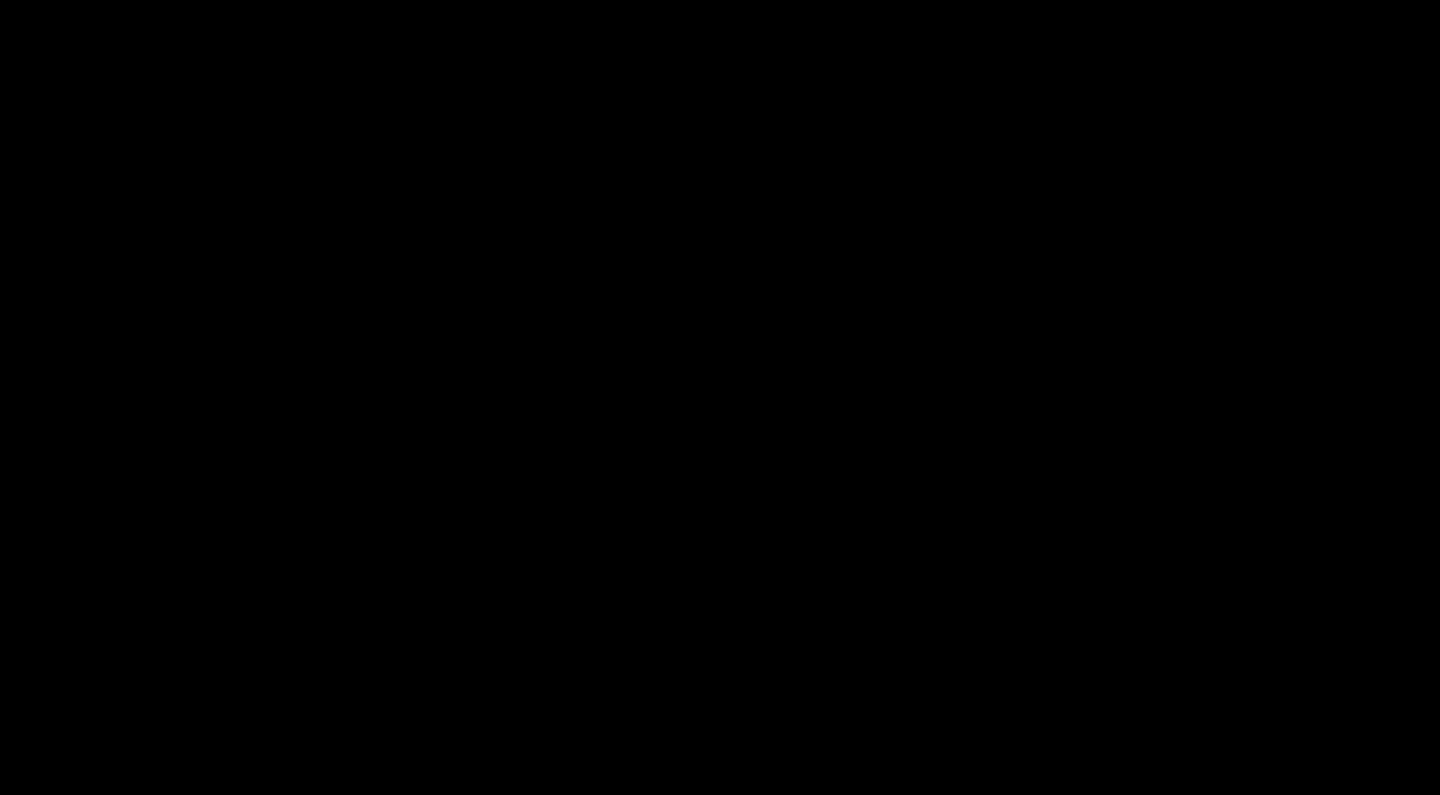
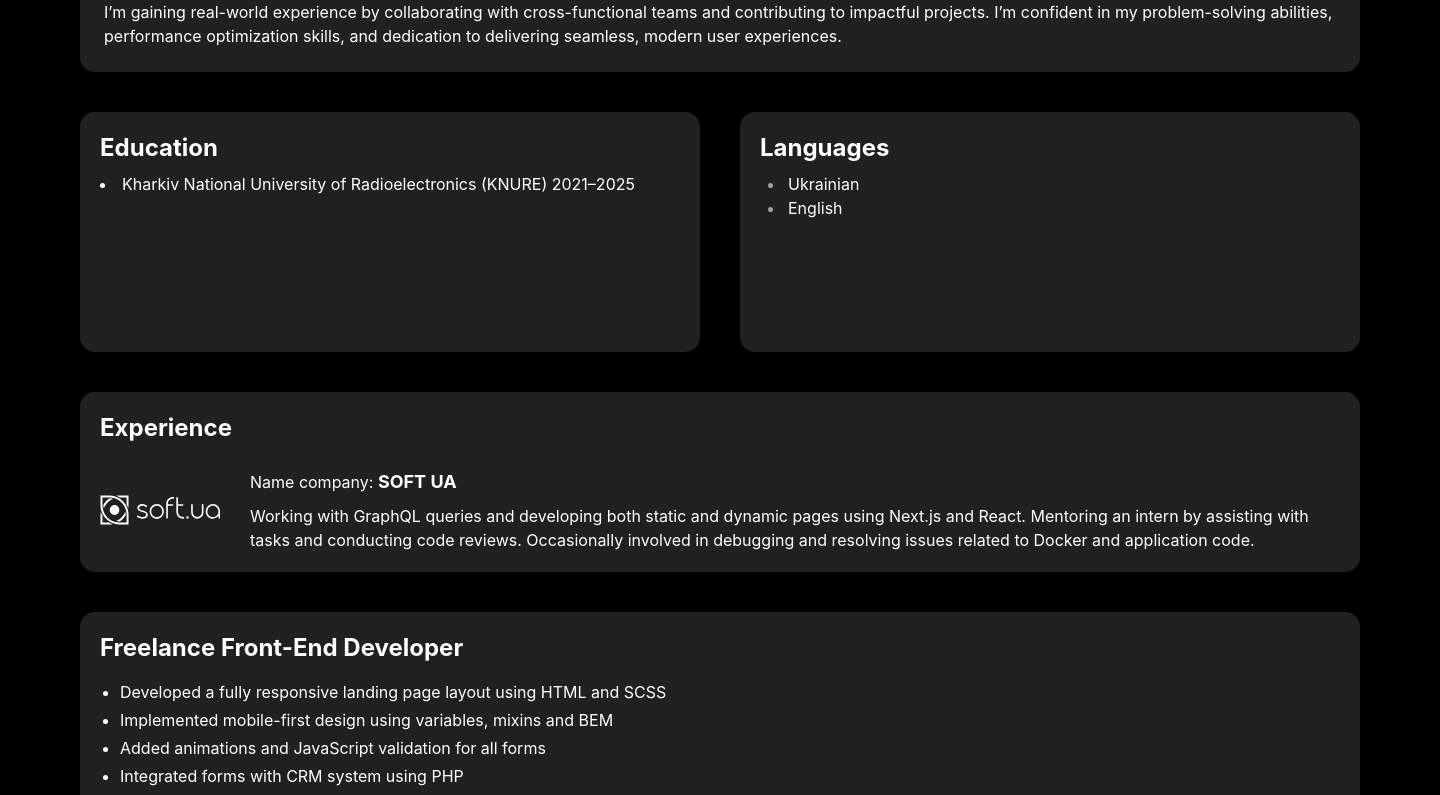
Before and after one commit to Vladyslav9112/portfolio, a Next.js app: page / in a window 1280 px wide. Shown: the part 1047-1842 px from the top of the page, 1440 px wide, since content can reach past the window. Before the commit the page ends 800 px from the top, so only its background shows below. Built offline with nearby package versions, Linux system fonts and the light colour scheme.

Commit message:
Fixed styles, reworked the README.md file, and fixed the context in the components

```diff
--- a/src/app/components/HeroSection.jsx
+++ b/src/app/components/HeroSection.jsx
@@ -7,7 +7,7 @@ export default function HeroSection() {
         <h1 className="mb-9 font-bold-30">VLAD KRYKLYVETS</h1>
         <p className="mb-20 max-w-[461px]">
           I am from Ukraine, Poltava. I have experience in developing dynamic
-          web projects with adaptive layout
+          web projects with adaptive layout.
         </p>
         <a
           href="#message"
--- a/src/app/components/ResumeDetails.jsx
+++ b/src/app/components/ResumeDetails.jsx
@@ -12,8 +12,8 @@ export default function ResumeDetails() {
       <div className="bg-custom-gradient w-full md:w-[620px] h-[240px] rounded-[15px] p-5 hover:shadow-[0_0_15px_rgba(255,255,255,0.6)] transition duration-200 ">
         <h4 className="mb-2 font-bold-25">Languages</h4>
         <ul className="list-disc list-inside pl-2 marker:text-sm marker:text-gray-400">
-          <li>Ukrainian — Native speaker</li>
-          <li>English — A1–A2</li>
+          <li>Ukrainian</li>
+          <li>English</li>
         </ul>
       </div>
     </section>
--- a/src/app/layout.js
+++ b/src/app/layout.js
@@ -6,7 +6,7 @@ import ClientLayout from "./ClientLoyout"; // 👈 Імпорт клієнтсь
 export const metadata = {
   title: "PORTFOLIO: Vlad Kryklyvets",
   description:
-    "Front-End Developer from Ukraine. Portfolio with projects, skills, and contact info.",
+    "Vlad Kryklyvets - Front-End Developer from Ukraine. Portfolio with projects, skills, and contact info.",
   keywords: [
     "Vlad Kryklyvets",
     "Front-End Developer",
@@ -30,7 +30,7 @@ export const metadata = {
 export default function RootLayout({ children }) {
   return (
     <html lang="en">
-      <body className="bg-black text-white relative min-h-screen overflow-x-hidden">
+      <body className="bg-black text-white relative min-h-screen overflow-x-hidden ">
         <ClientLayout>{children}</ClientLayout>
       </body>
     </html>
--- a/src/app/styles/globals.css
+++ b/src/app/styles/globals.css
@@ -37,7 +37,6 @@ section {
   scroll-margin-top: 50vh;
 }
 
-html,
 body {
   overflow-x: hidden;
   overflow-y: scroll;
```
Also changed, not shown: 1 other file (tests, documents, lock files or other folders).
